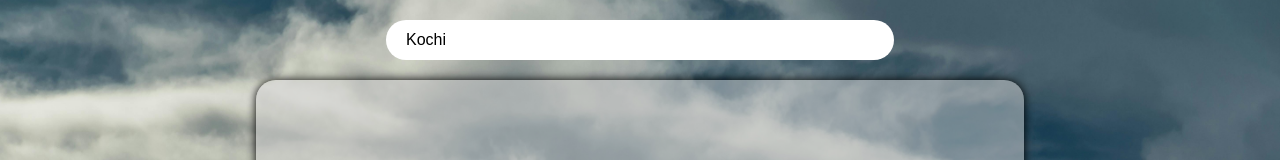
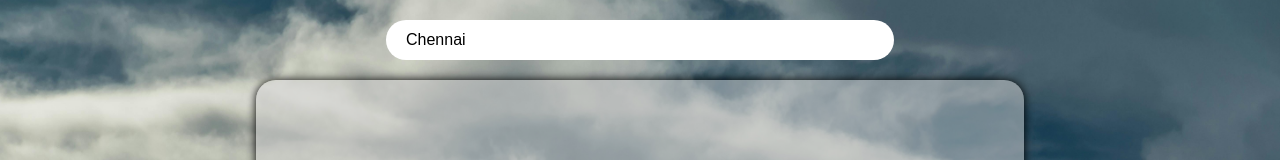
Before and after one commit to libin-98/weatherpulse, a React (Create React App) app: page / in a window 1280 px wide. Shown: the top 160 px of the page. Built offline with nearby package versions, Linux system fonts and the light colour scheme.

Commit message:
initial city cghanged to chennai

```diff
--- a/src/App.js
+++ b/src/App.js
@@ -8,13 +8,13 @@ function App() {
   const [cityDropdown, setCityDropdown] = useState(false);
   const [cityList, setCity] = useState(['Delhi', 'Chennai', 'Mumbai', 'Kolkata', 'Banglore', 'Hyderabad', 'Pune', 'Ahmedabad', 'Surat', 'Jaipur']);
   const [masterCitylist, setMasterCityList] = useState([]);
-  const [inputValue, setInputValue] = useState('Kochi');
+  const [inputValue, setInputValue] = useState('Chennai');
   useEffect(() => {
     getCityList().then((data) => {
       setMasterCityList(data);
       setCity(data.slice(0, 9));
     })
-    geWeathertData('Kochi');
+    geWeathertData('Chennai');
   }, [])
 
   function geWeathertData (city)  {
```
